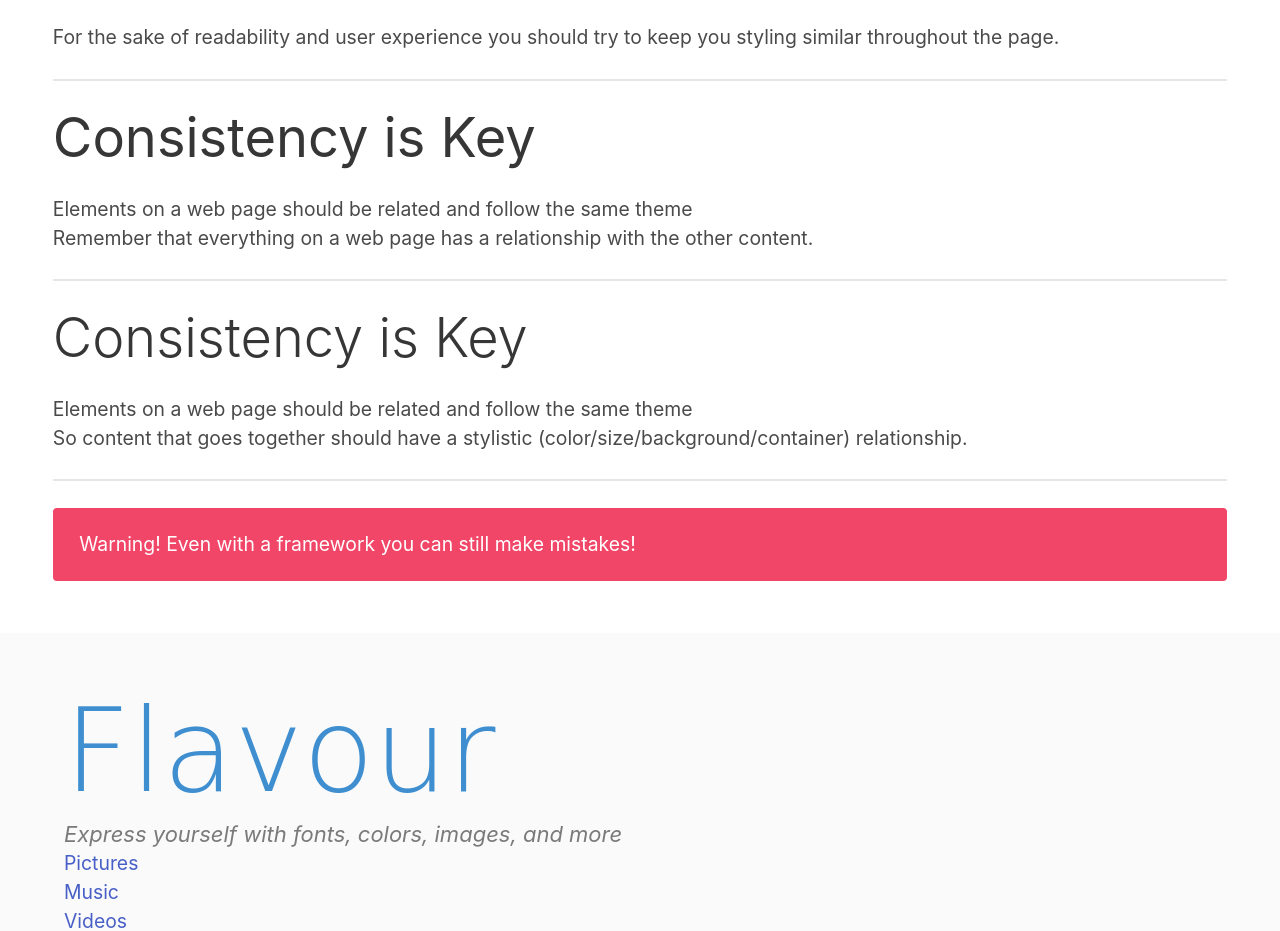
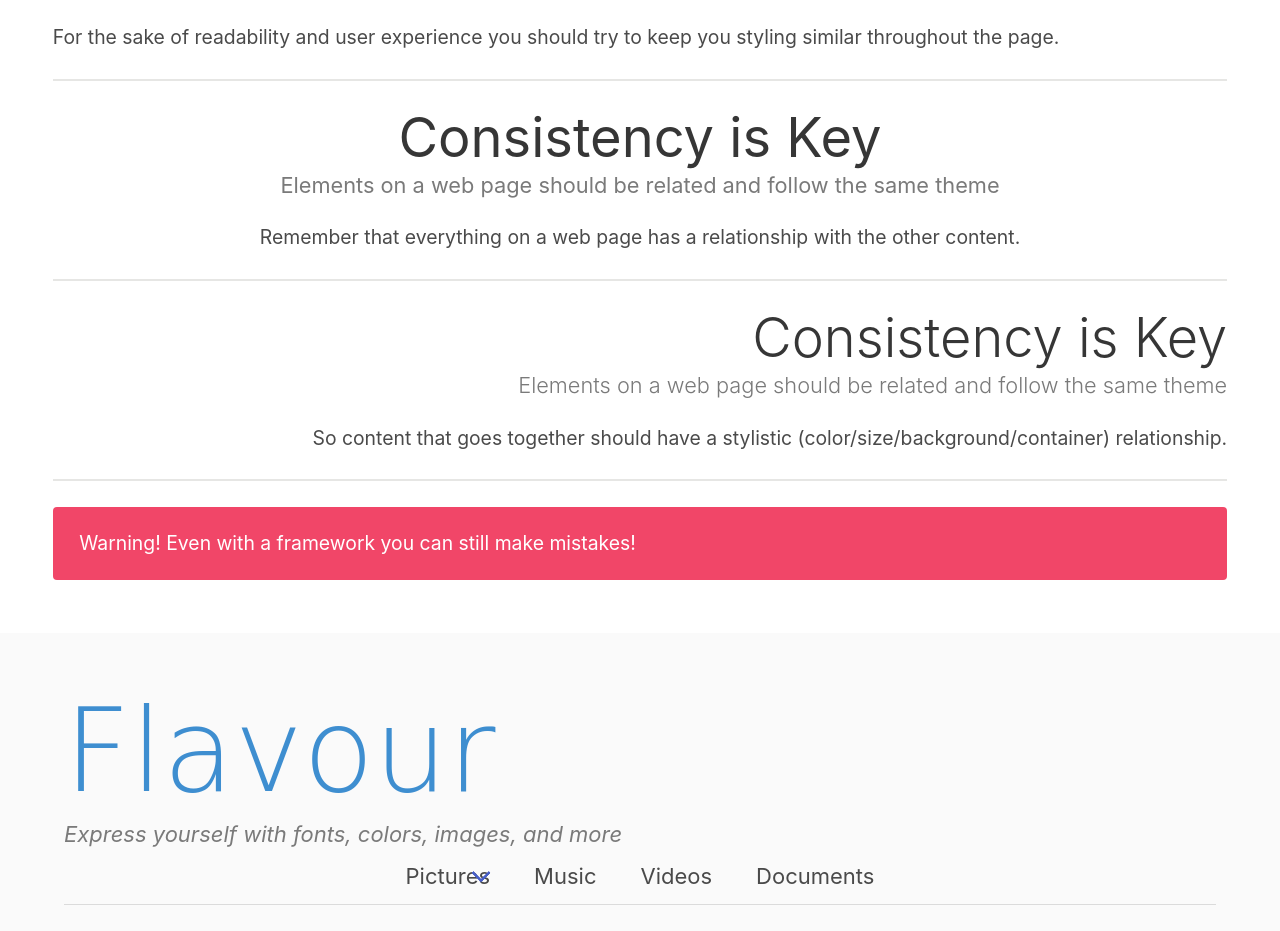
Before and after one commit to jdmar3-comp426/a02-ayredkklc, a website: page index.html in a window 1280 px wide. Shown: the part 1661-2592 px from the top of the page. Drawn offline with nearby package versions, Linux system fonts and the light colour scheme; a web font is replaced by a local one.

Commit message:
added some section and subtitle classes

```diff
--- a/index.html
+++ b/index.html
@@ -64,17 +64,17 @@
 	    </p>
         </div>
         <hr>
-        <div class="">
+        <div class="content has-text-centered">
             <h1 class="title has-text-weight-normal">Consistency is Key</h1>
-            <h5 class="">Elements on a web page should be related and follow the same theme</h5>
+            <h5 class="subtitle has-text-grey has-text-weight-normal">Elements on a web page should be related and follow the same theme</h5>
             <p>
 	    	Remember that everything on a web page has a relationship with the other content.
 	    </p>
         </div>
         <hr>
-        <div class="">
+        <div class="content has-text-right">
             <h1 class="title has-text-weight-light">Consistency is Key</h1>
-            <h5 class="">Elements on a web page should be related and follow the same theme</h5>
+            <h5 class="subtitle has-text-grey has-text-weight-light">Elements on a web page should be related and follow the same theme</h5>
             <p>
 	    	So content that goes together should have a stylistic (color/size/background/container) relationship.
 	    </p>
@@ -91,9 +91,9 @@
             <h1 class="title has-text-info is-family-secondary">Flavour</h1>
             <h5 class="subtitle has-text-grey is-italic">Express yourself with fonts, colors, images, and more</h5>
         </div>
-        <div class="">
+        <div class="tabs is-medium is-centered">
             <ul>
-                <li class=""><a>Pictures</a></li>
+                <li class="select"><a>Pictures</a></li>
                 <li><a>Music</a></li>
                 <li><a>Videos</a></li>
                 <li><a>Documents</a></li>
@@ -115,7 +115,7 @@
         </div>
     </div>
 </section>
-<section class="">
+<section class="section has-background-white">
     <div class="">
         <div class="content">
             <div class="">
```
